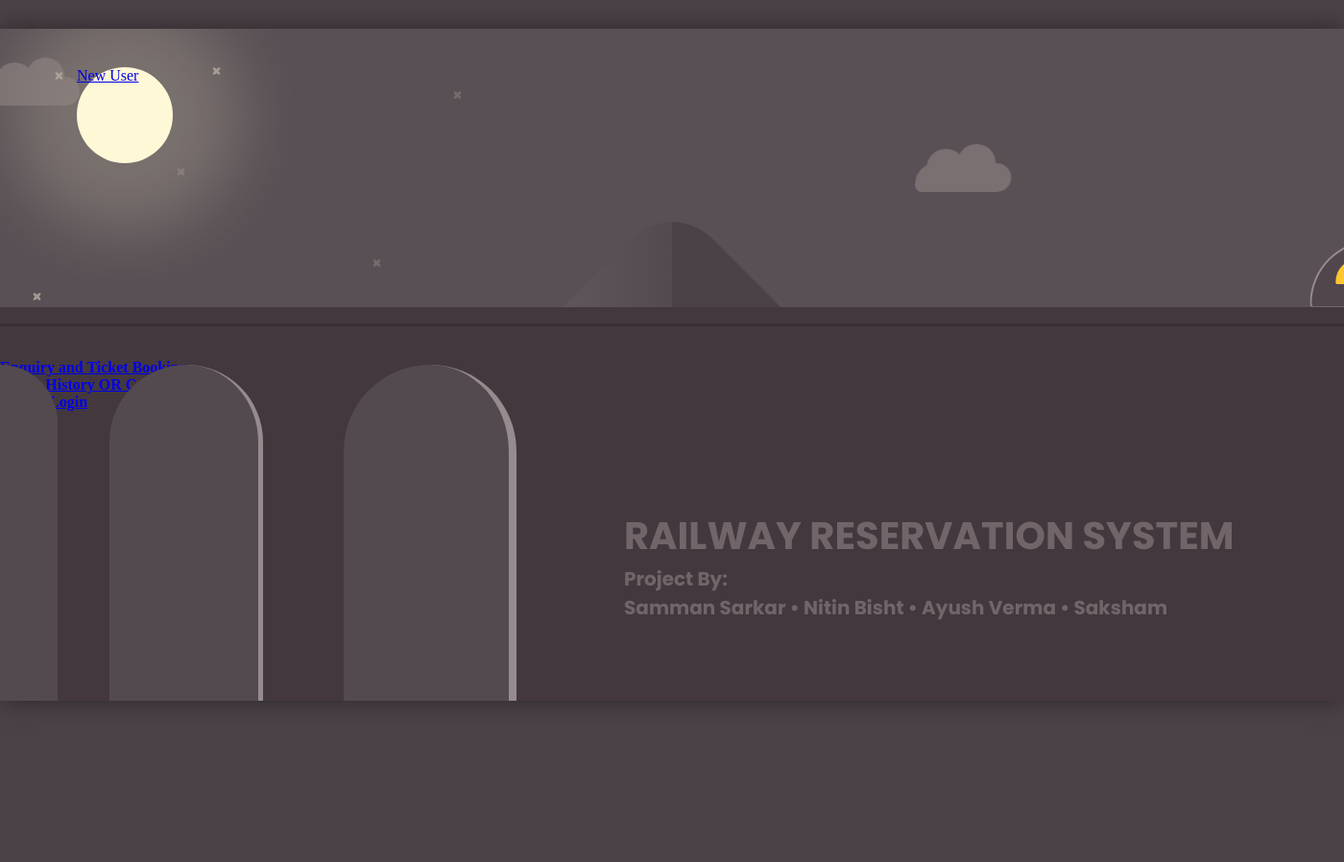
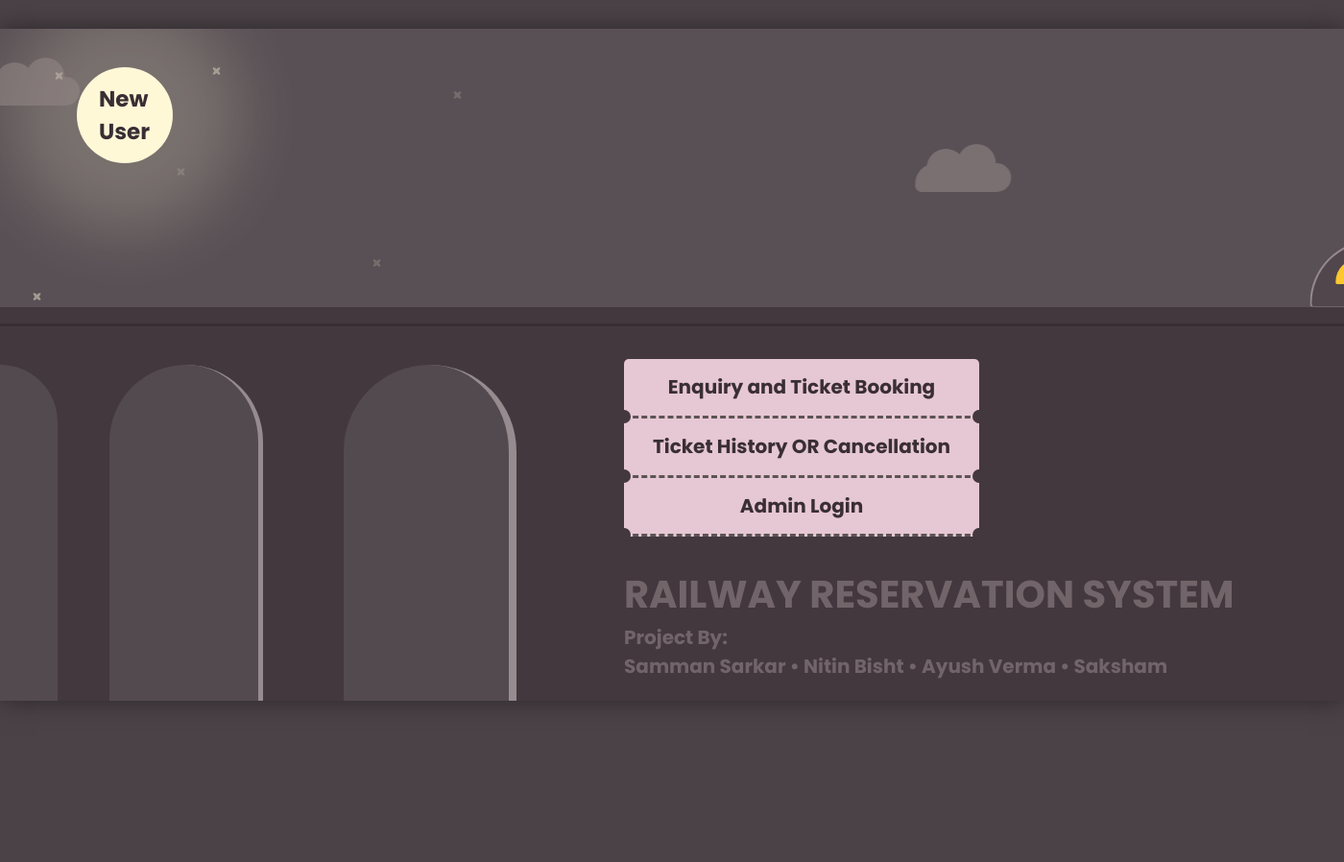
Before and after one commit to SammanSarkar/RailwayProject, a PHP site: page / in a window 1400 px wide. Shown: the top 898 px of the page at 96% size. Run offline with PHP 8.4, Linux system fonts and the light colour scheme.

Commit message:
Update style.css

```diff
--- a/style.css
+++ b/style.css
@@ -26,7 +26,7 @@ body {
   margin: 30px auto;
   background: #595055;
   overflow: hidden;
-  z-index: -5;
+  /* z-index: -5; */
   box-shadow: 0 0 25px #2b2628;
 /*   transform: scale(1.5); */
 }
@@ -36,8 +36,21 @@ body {
   height: 100px;
   margin: 40px 0 80px 80px;
   border-radius: 50%;
+  padding-top: 16px;
+  padding-left: 23px;
   background: #fff8d7;
   box-shadow: 0 0 70px 70px rgba(255,248,216, 0.2);
+}
+
+.moon a{
+    font-family: "Poppins", sans-serif;
+    color: #392e34;
+    text-decoration: none;
+    font-weight: 1000;
+    font-size: 23px;
+}
+.moon a:hover{
+    color: rgb(236, 110, 110);
 }
 
 .cloud-container {
@@ -327,6 +340,7 @@ body {
   height: 20px;
   width: 100%;
 /*   background: white; */
+
   border-bottom: 3px solid #392e34;
   margin-bottom: 40px;
 }
@@ -378,7 +392,7 @@ body {
 }
 #info{
     margin-left: 650px;
-    padding-top: 100px;
+    padding-top: 30px;
     font-family: "Poppins", sans-serif;
     color: #71656a;
     font-size: 40px;
@@ -390,3 +404,49 @@ body {
     color: #71656a;
     font-size: 20px;
 }
+
+ .passenger-ticket {
+     margin-left: 650px;
+	 width: 370px;
+	 padding: 0.9em;
+     text-align: center;
+	 border-top-left-radius: 5px;
+	 border-top-right-radius: 5px;
+	 background: #e6c7d4;
+	 position: relative;
+	 border-bottom: 3px dashed #5c5454;
+}
+.passenger-ticket:hover{
+    width: 390px;
+    height: 70px;
+    padding:1.2em;
+}
+.passenger-ticket:hover a { color: rgb(236, 110, 110); }
+.passenger-ticket a{
+    font-family: "Poppins", sans-serif;
+    color: #392e34;
+    text-decoration: none;
+    font-weight: 1000;
+    font-size: 20px;
+}
+
+ .passenger-ticket__bottom {
+	 position: absolute;
+	 width: 100%;
+	 bottom: 6px;
+	 left: 0;
+}
+ .passenger-ticket__bottom .circle {
+	 width: 14px;
+	 height: 14px;
+	 border-radius: 50%;
+	 position: absolute;
+	 background: #43383e;
+	 z-index: 2;
+}
+ .passenger-ticket__bottom .circle-left {
+	 left: -7px;
+}
+ .passenger-ticket__bottom .circle-right {
+	 right: -7px;
+}
```
